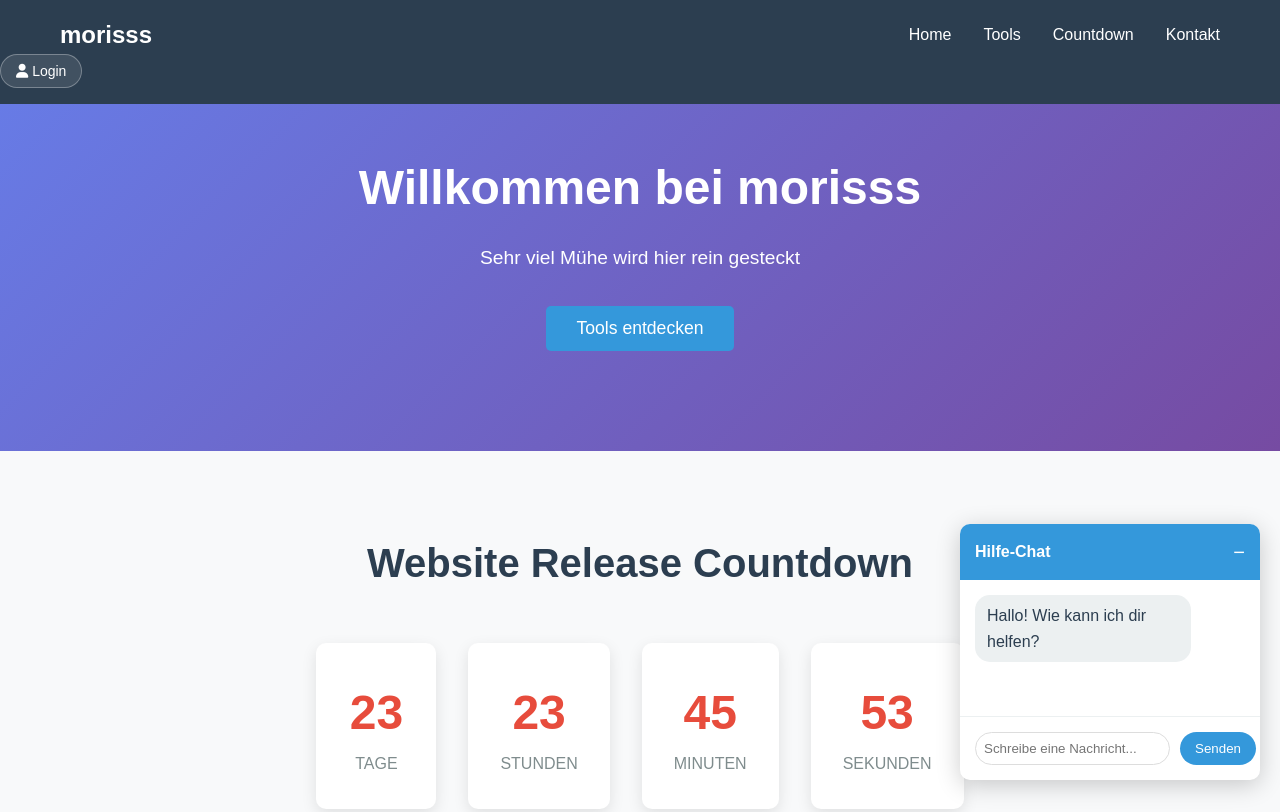
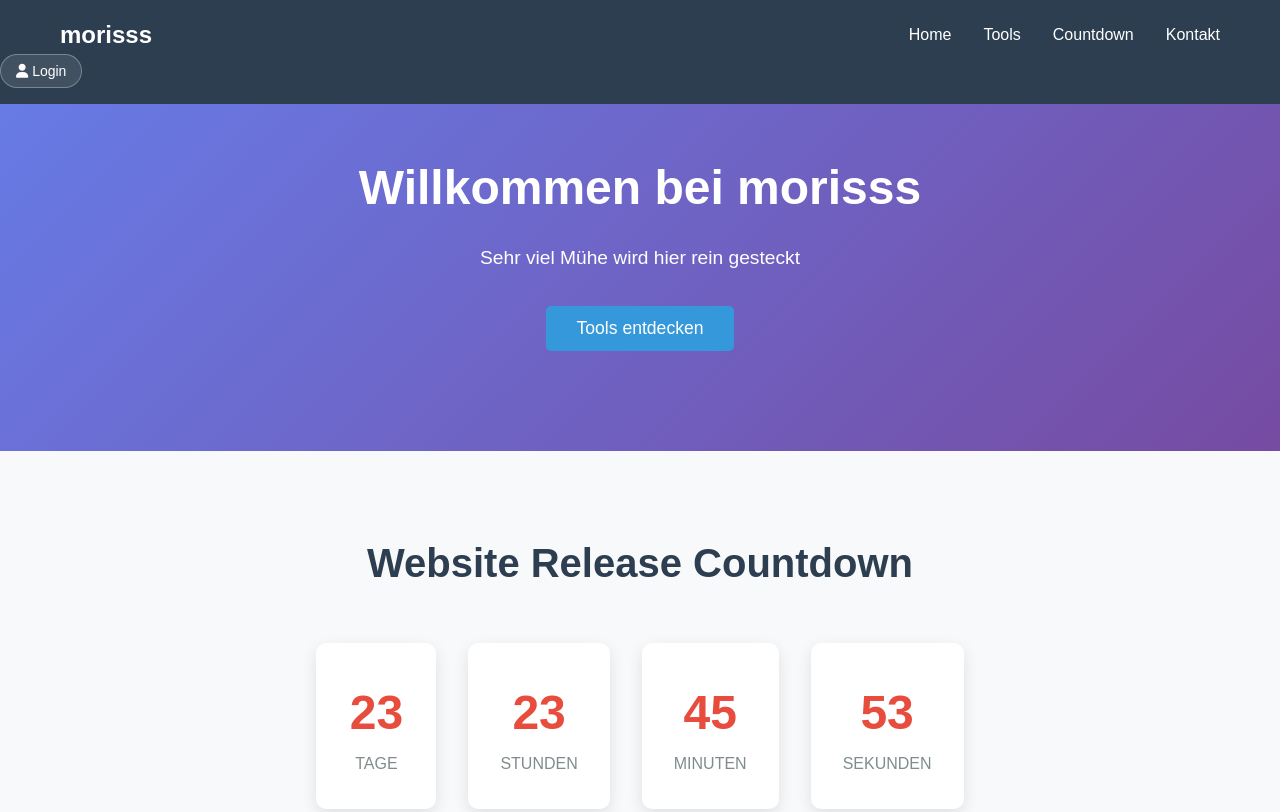
Before and after one commit to m0risss/beste_klasse7-3, a plain HTML site: page index.html in a window 1280 px wide. Shown: the top 812 px of the page. Drawn offline with Linux system fonts and the light colour scheme.

Commit message:
Update index.html

```diff
--- a/index.html
+++ b/index.html
@@ -257,23 +257,7 @@
     </div>
 
     <!-- Chatbot -->
-    <div id="chatbot" class="chatbot">
-        <div class="chatbot-header">
-            <h4>Hilfe-Chat</h4>
-            <button id="chatToggle">−</button>
-        </div>
-        <div class="chatbot-body">
-            <div id="chatMessages" class="chat-messages">
-                <div class="bot-message">
-                    Hallo! Wie kann ich dir helfen?
-                </div>
-            </div>
-            <div class="chat-input">
-                <input type="text" id="chatInput" placeholder="Schreibe eine Nachricht...">
-                <button id="sendMessage">Senden</button>
-            </div>
-        </div>
-    </div>
+
 
     <!-- Footer -->
     <footer>
```
